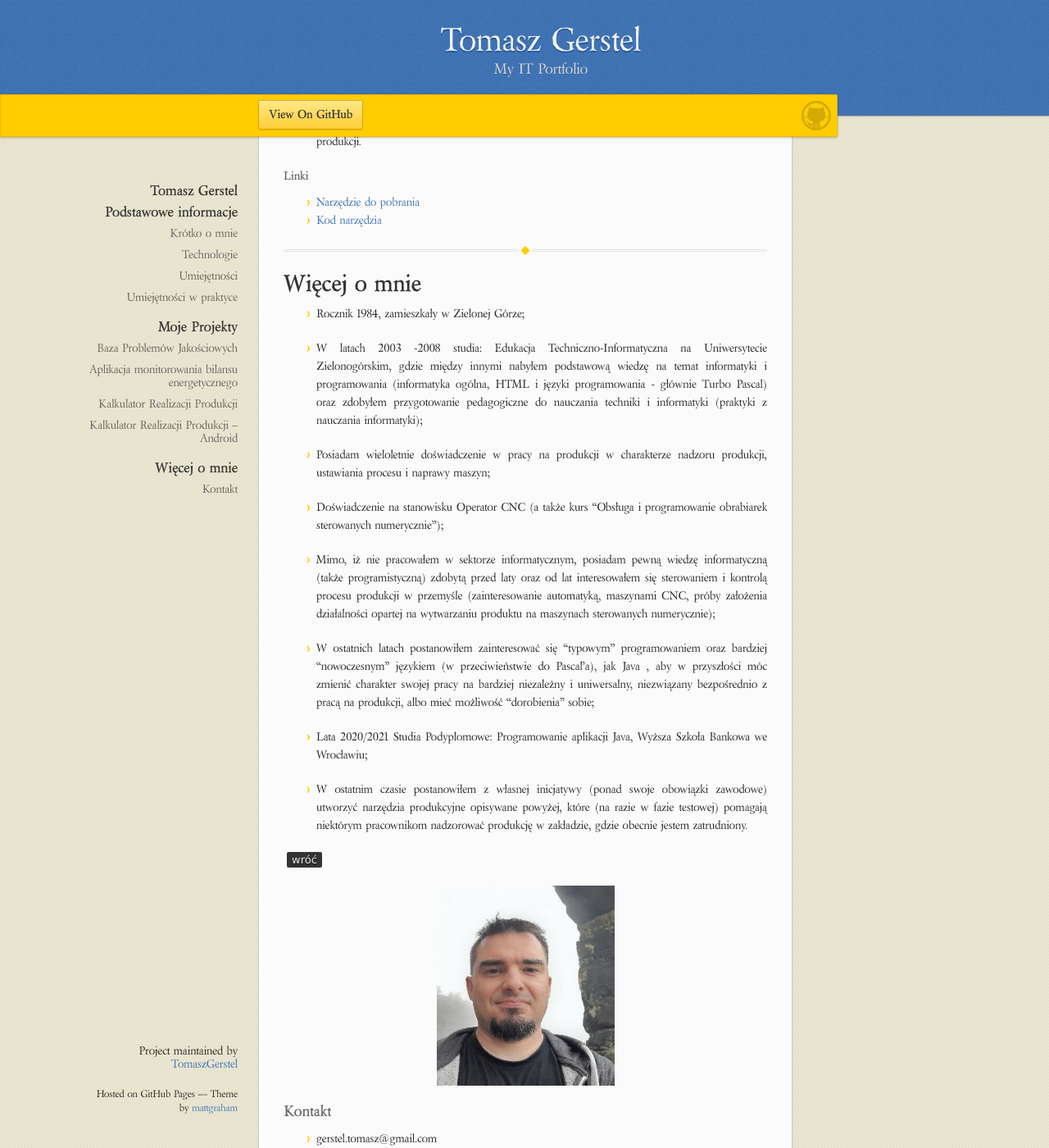
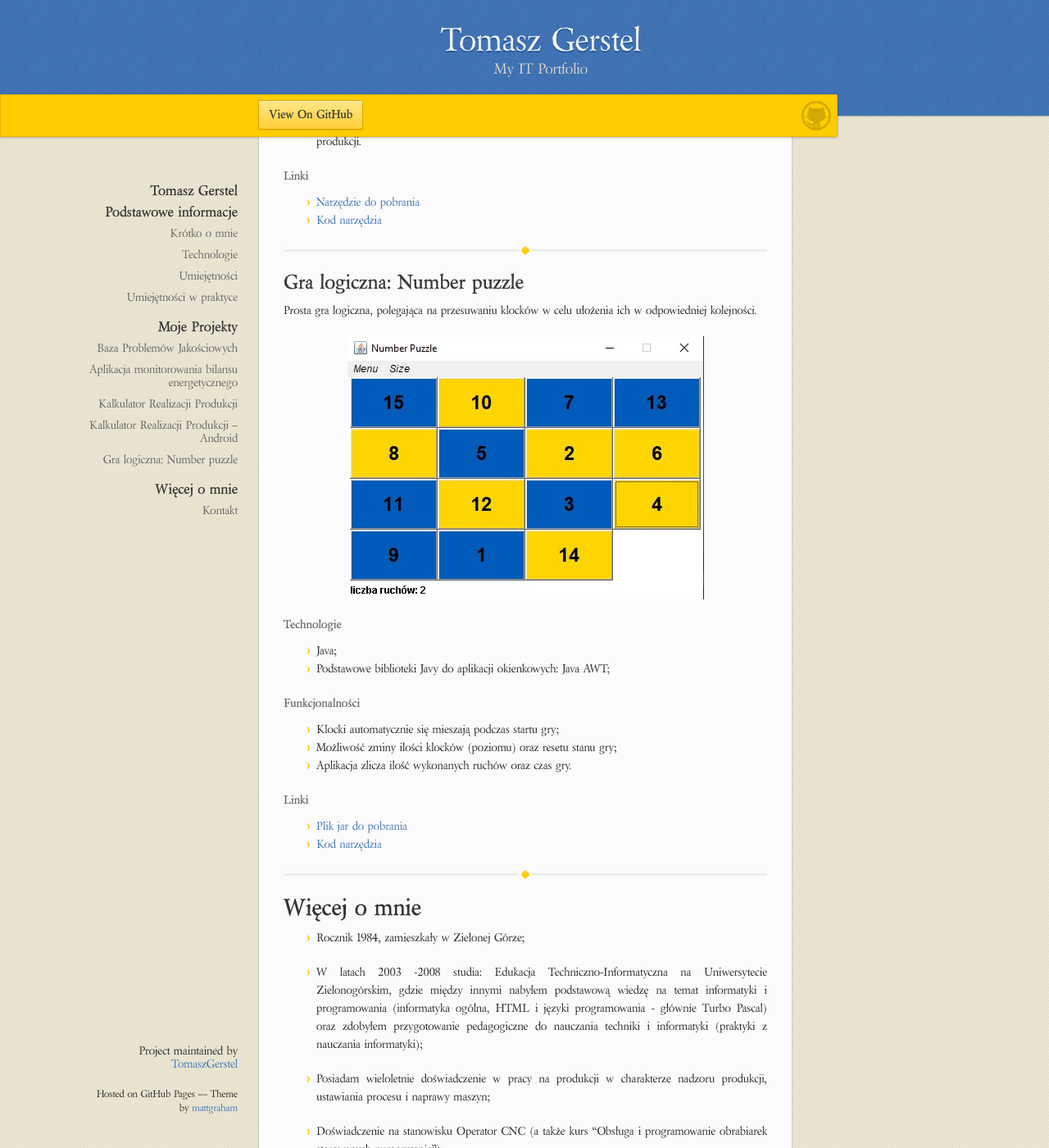
Before and after one commit to TomaszGerstel/Tomasz-Gerstel---My-IT-portfolio, a Jekyll site: the page built from index.md, in a window 1280 px wide and 1400 px high, scrolled down 5117 px. Shown: the whole window at 82% size. Built offline with Jekyll 4.4.1, drawn with Linux system fonts in a browser that asks for light colours; our own code applies the rules of GitHub Pages for plain Markdown files.

Commit message:
Signed-off-by: Tomasz <gerstel.tomasz@gmail.com>

```diff
--- a/index.md
+++ b/index.md
@@ -150,6 +150,31 @@ Wersja na systemy Android narzędzia obliczającego przewidywany czas realizacji
 
 * * *
 
+## Gra logiczna: Number puzzle
+
+Prosta gra logiczna, polegająca na przesuwaniu klocków w celu ułożenia ich w
+odpowiedniej kolejności.
+
+![AndroidCalcAppImage](number_puzzle01.jpg)
+
+#### Technologie
+
+* Java;
+* Podstawowe biblioteki Javy do aplikacji okienkowych: Java AWT;
+
+#### Funkcjonalności
+
+* Klocki automatycznie się mieszają podczas startu gry;
+* Możliwość zminy ilości klocków (poziomu) oraz resetu stanu gry;
+* Aplikacja zlicza ilość wykonanych ruchów oraz czas gry.
+
+#### Linki
+
+* [Plik jar do pobrania](http://185.238.72.254:8080/number_puzzle/number_puzzle.exe)
+* [Kod narzędzia](https://github.com/TomaszGerstel/number_puzzle.git)
+
+* * *
+
 # Więcej o mnie
 
 * Rocznik 1984, zamieszkały w Zielonej Górze;
```
Also changed, not shown: number_puzzle01.jpg (added).
